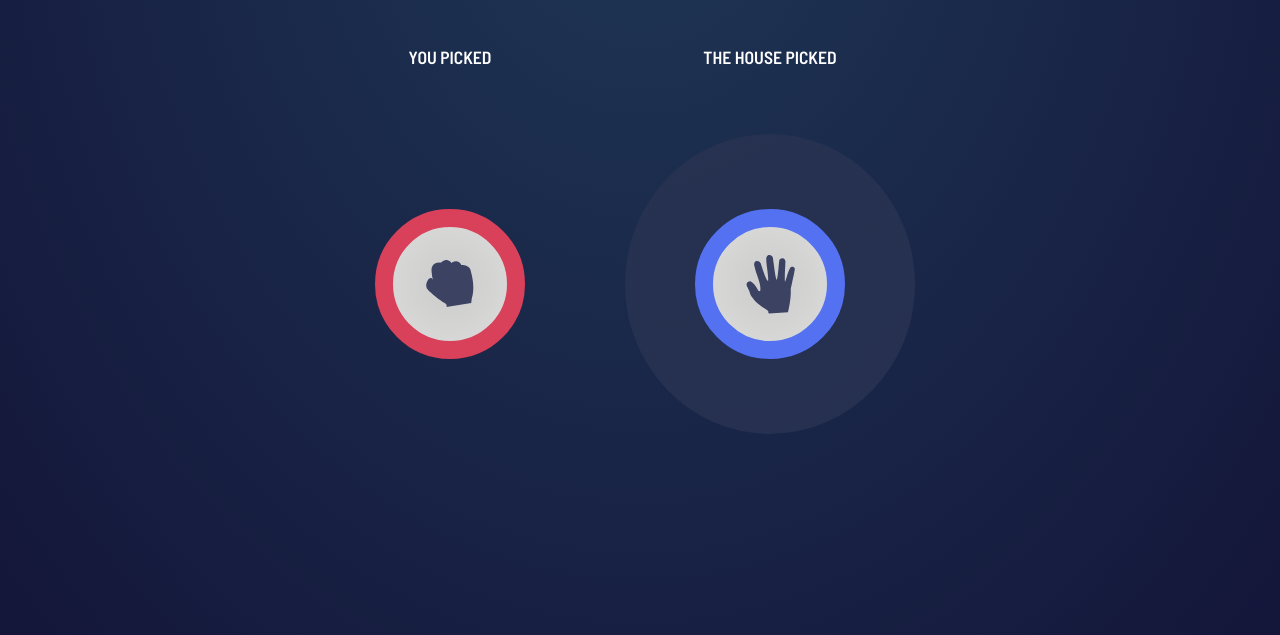
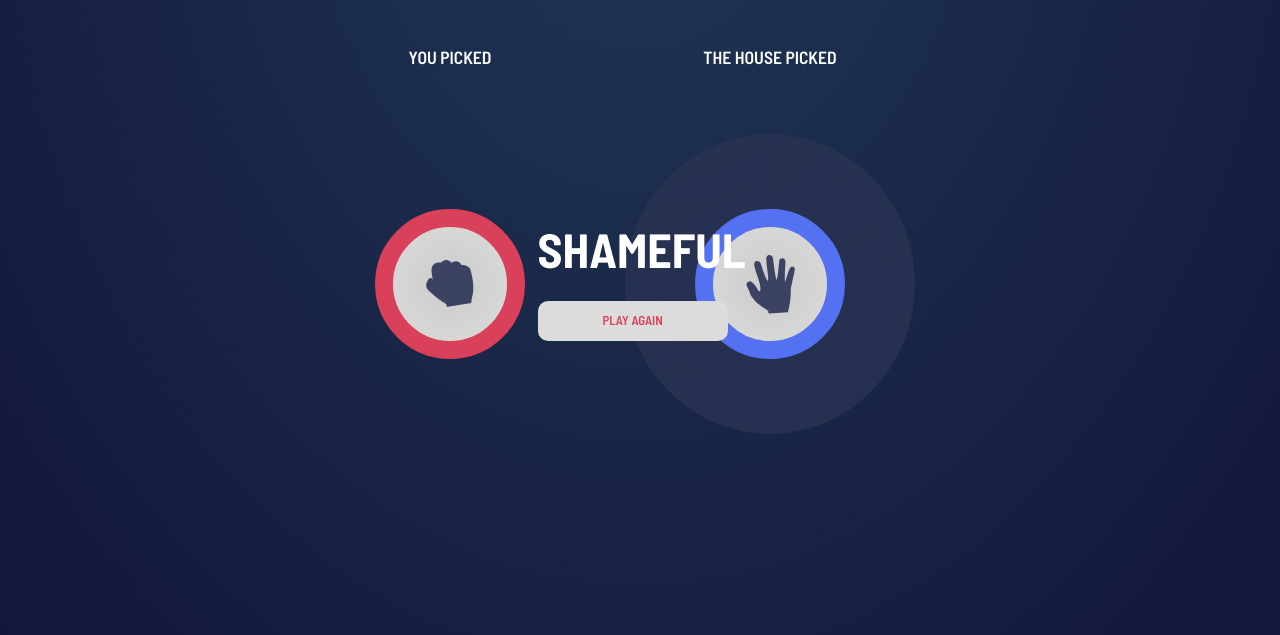
Before and after one commit to mluna67/Rock-paper-scissors, a plain HTML site: page index.html in a window 1280 px wide. Both pictures are taken after a click on the element 610 px from the left and 514 px from the top of the page. Shown: the part 187-822 px from the top of the page. Drawn offline with nearby package versions, Linux system fonts and the light colour scheme.

Commit message:
casi terminado

```diff
--- a/css/game.css
+++ b/css/game.css
@@ -24,6 +24,12 @@ body{
 }
 .lineas{
     position: absolute;
+}
+.resultado{
+    display: none;
+    position: absolute;
+    left: 42%;
+    top:50%;
 }
 .boton:hover{
     transform: scale(1.2);
@@ -120,3 +126,27 @@ body{
     font-size: 3.5rem;
     margin-top: -25px;
 }
+#play-again{
+    display: flex;
+    justify-content: center;
+    align-items: center;
+    cursor: pointer;
+    background-color: #DCDCDB;
+    color: #D9405A;
+    height: 40px;
+    font-family: 'Barlow Semi Condensed', sans-serif;
+    font-weight: 600;
+    font-size: 0.8rem;
+    border-radius: 10px;
+}
+#play-again:hover{
+    background-color: white;
+}
+#msj-res{
+    text-align: center;
+    width: 190px;
+    color:white;
+    font-family: 'Barlow Semi Condensed', sans-serif;
+    font-weight: 700;
+    font-size: 3em;
+}
--- a/index.html
+++ b/index.html
@@ -83,6 +83,12 @@
           </div>
         </div>
       </div>
+      <div class="resultado" id="resultado">
+        <p id="msj-res">YOU WIN</p>
+        <div id="play-again" class="text-center">
+          PLAY AGAIN
+        </div>
+      </div>
     </div>
   </div>
   <script src="https://code.jquery.com/jquery-3.5.1.slim.min.js" integrity="sha384-DfXdz2htPH0lsSSs5nCTpuj/zy4C+OGpamoFVy38MVBnE+IbbVYUew+OrCXaRkfj" crossorigin="anonymous"></script>
--- a/js/game.js
+++ b/js/game.js
@@ -1,6 +1,7 @@
 btn_paper = document.getElementById("paper");
 btn_scissors = document.getElementById("scissors");
-btn_rock = document.getElementById("rock");
+btn_rock = document.getElementById("rock");//play-again
+btn_play = document.getElementById("play-again");
 
 btn_paper.onclick = ()=>{
     jugar("paper");
@@ -10,6 +11,12 @@ btn_scissors.onclick = ()=>{
 }
 btn_rock.onclick = ()=>{
     jugar("rock");
+}
+btn_play.onclick = ()=>{
+    document.getElementById("step-2").style.display = "none";
+    document.getElementById("step-1").style.display = "block";
+    document.getElementById("resultado").style.display = "none";
+    document.getElementById("casa").innerHTML = "";
 }
 var puntaje = 0;
 var options = ["paper", "scissors", "rock"];
@@ -47,6 +54,7 @@ function jugar(election){
 
 function actualizar(gana, election, home_election) {
     var contenedor;
+    var mensaje = document.getElementById("msj-res");
     setTimeout(function(){
         document.getElementById("casa").innerHTML = document.getElementById(options[home_election]).outerHTML;;
     }, 1000);
@@ -55,15 +63,21 @@ function actualizar(gana, election, home_election) {
             console.log("gana jugador")
             contenedor = document.getElementById("jugador");
             contenedor.innerHTML = "<div style='background-image: radial-gradient(#2a3352af,#2a3352ce); width: 300px; height:300px; border-radius: 50%;display: flex; justify-content: center; align-items:center;'>"+document.getElementById(election).outerHTML+"</div>";
+            mensaje.innerText = "YOU WIN";
         }else if(gana ==1){//gana la casa
             console.log("gana la casa")
             contenedor = document.getElementById("casa");
             contenedor.innerHTML = "<div style='background-image: radial-gradient(#2a3352af,#2a3352ce); width: 300px; height:300px; border-radius: 50%;display: flex; justify-content: center; align-items:center;'>"+document.getElementById(options[home_election]).outerHTML+"</div>";
+            mensaje.innerText = "YOU LOSE";
+        }else{
+            mensaje.innerText = "TIE"
         }
         if (puntaje<0) {
-            console.log("El juego termina");
+            puntaje = 0;
+            mensaje.innerText ="SHAMEFUL"
         }else{
             document.getElementById("puntaje").innerText = puntaje;
         }
+        document.getElementById("resultado").style.display = "block";
     }, 1500);
 }
```
